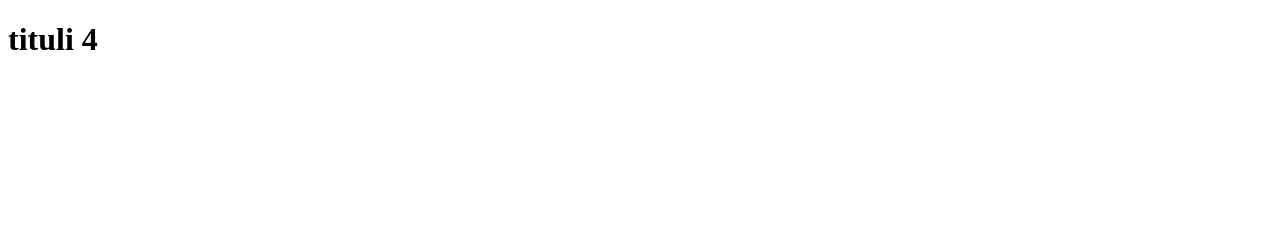
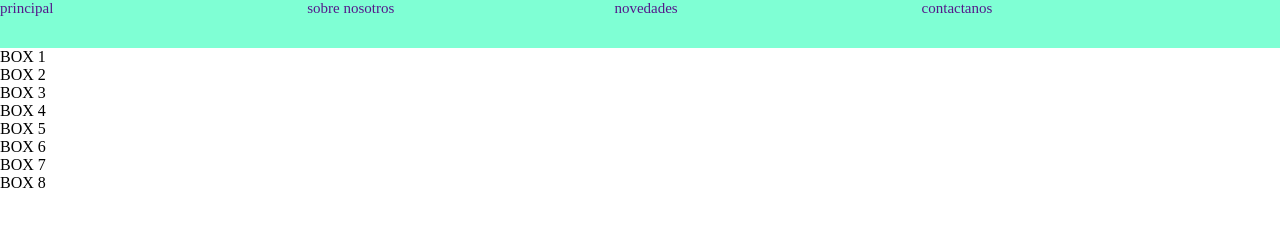
Before and after one commit to NahuelSandoval/practico-4, a plain HTML site: page index.html in a window 1280 px wide. Drawn offline with Linux system fonts and the light colour scheme.

Commit message:
practico42

```diff
--- /dev/null
+++ b/estilos/estilo.css
@@ -0,0 +1,27 @@
+*{
+    padding: 0;
+    margin: 0;
+    text-decoration: none;
+}
+ul{
+    background-color: aquamarine;
+    height: 3rem;
+    list-style: none;
+    font-size: 0;
+}
+li{
+    display: inline-block;
+    width: 24%;
+    position: relative;
+    font-size: 15px;
+}
+ul ul{
+    position: absolute;
+    display: none;
+}
+ul ul li {
+    display: block;
+}
+ul li:hover ul {
+    display: block;
+}
--- a/index.html
+++ b/index.html
@@ -4,9 +4,31 @@
     <meta charset="UTF-8">
     <meta http-equiv="X-UA-Compatible" content="IE=edge">
     <meta name="viewport" content="width=device-width, initial-scale=1.0">
+    <link rel="stylesheet" href="./estilos/estilo.css">
     <title>practico4</title>
 </head>
 <body>
-    <h1>tituli 4</h1>
+    <nav class="navbar">
+        <ul class="linksContenedor">
+            <li><a href="" class="links">principal</a></li>
+                <ul>
+                    <li><a href="" class="sublinks">fotos</a></li>
+                    <li><a href="" class="sublinks">videos</a></li>
+                </ul>
+            <li><a href="" class="links">sobre nosotros</a></li>
+            <li><a href="" class="links">novedades</a></li>
+            <li><a href="" class="links">contactanos</a></li>
+        </ul>
+    </nav>
+    <div class="cuerpo">
+        <div class="caja 1">BOX 1</div>
+        <div class="caja 2">BOX 2</div>
+        <div class="caja 3">BOX 3</div>
+        <div class="caja 4">BOX 4</div>
+        <div class="caja 5">BOX 5</div>
+        <div class="caja 6">BOX 6</div>
+        <div class="caja 7">BOX 7</div>
+        <div class="caja 8">BOX 8</div>
+    </div>
 </body>
 </html>
```
